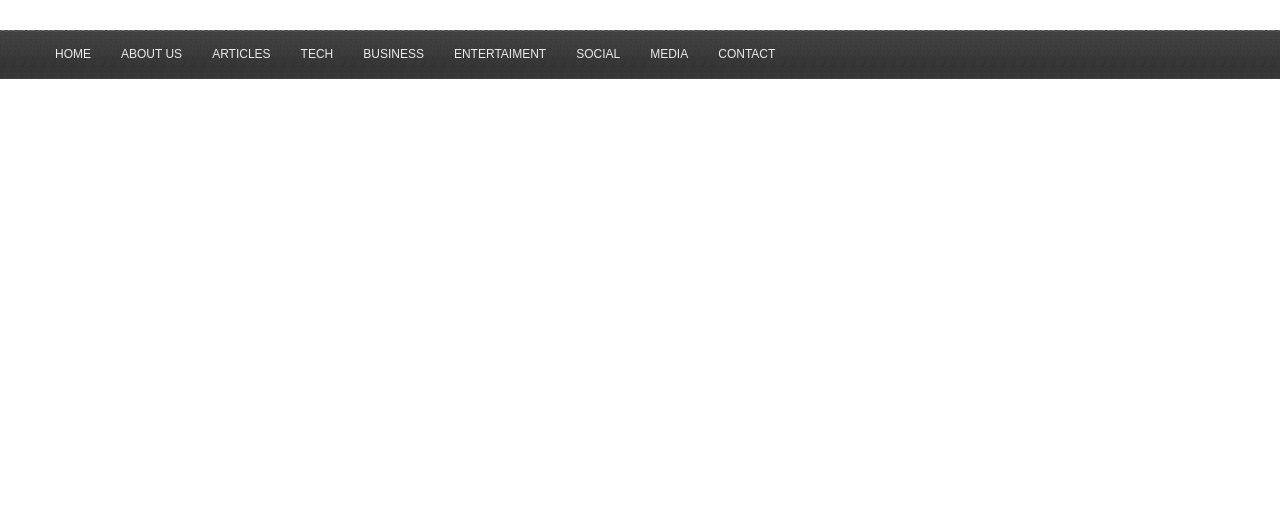
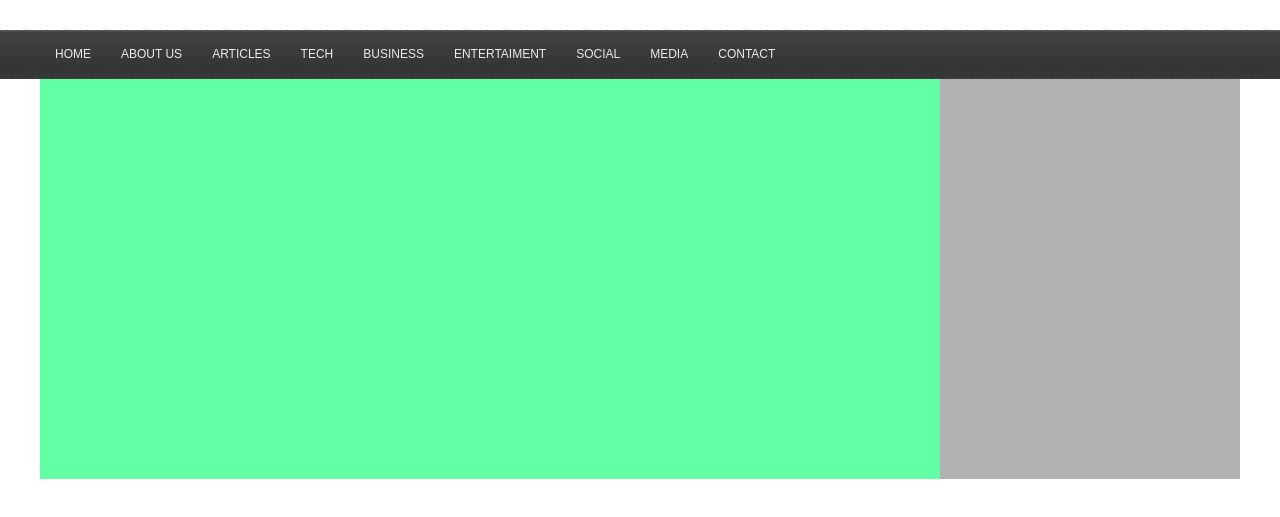
Before and after one commit to YuriiHorbach/magazine, a plain HTML site: page index.html in a window 1280 px wide. Shown: the part 101-618 px from the top of the page. Drawn offline with Linux system fonts and the light colour scheme.

Commit message:
html/css4 add content block and sidebar block(must be first)

```diff
--- a/css/style.css
+++ b/css/style.css
@@ -64,3 +64,16 @@ a{
 	background: url(../images/background-hover.png) repeat-x;
 
 }
+
+#sidebar{
+	width: 300px;
+	height: 400px;
+	background: #b2b2b2;
+	float: right;
+}
+
+#content{
+	height: 400px;
+	background: #62ffa4;
+	margin-right: 300px;
+}
```
